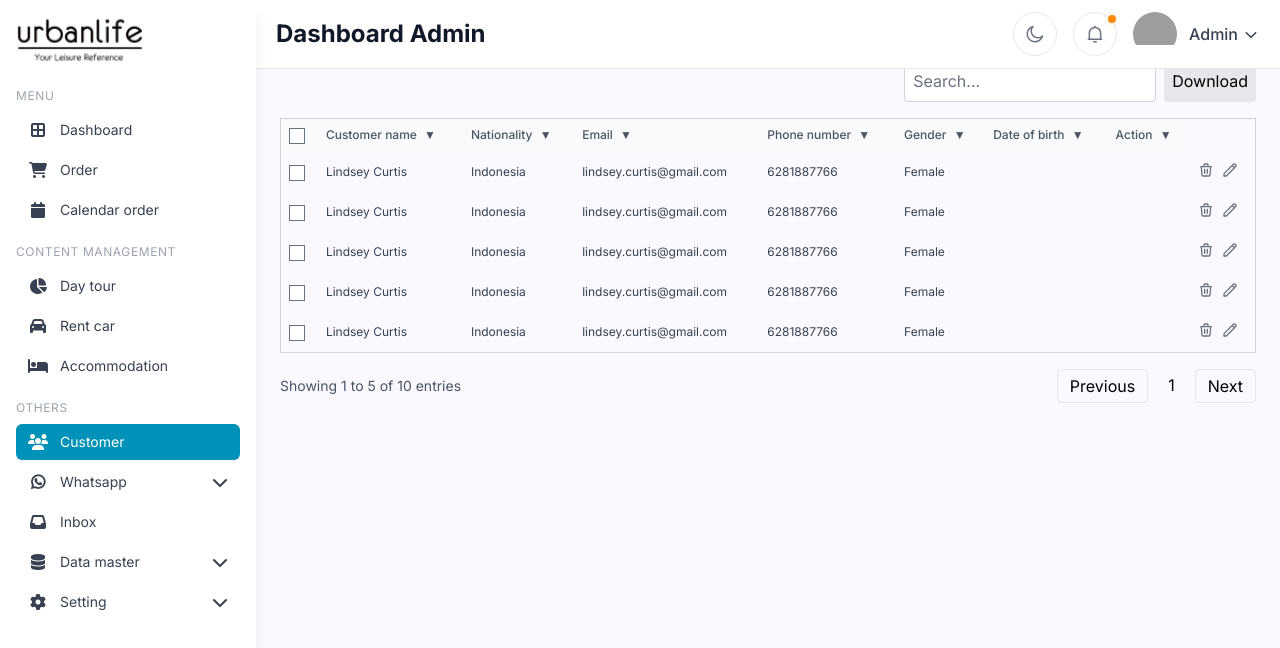
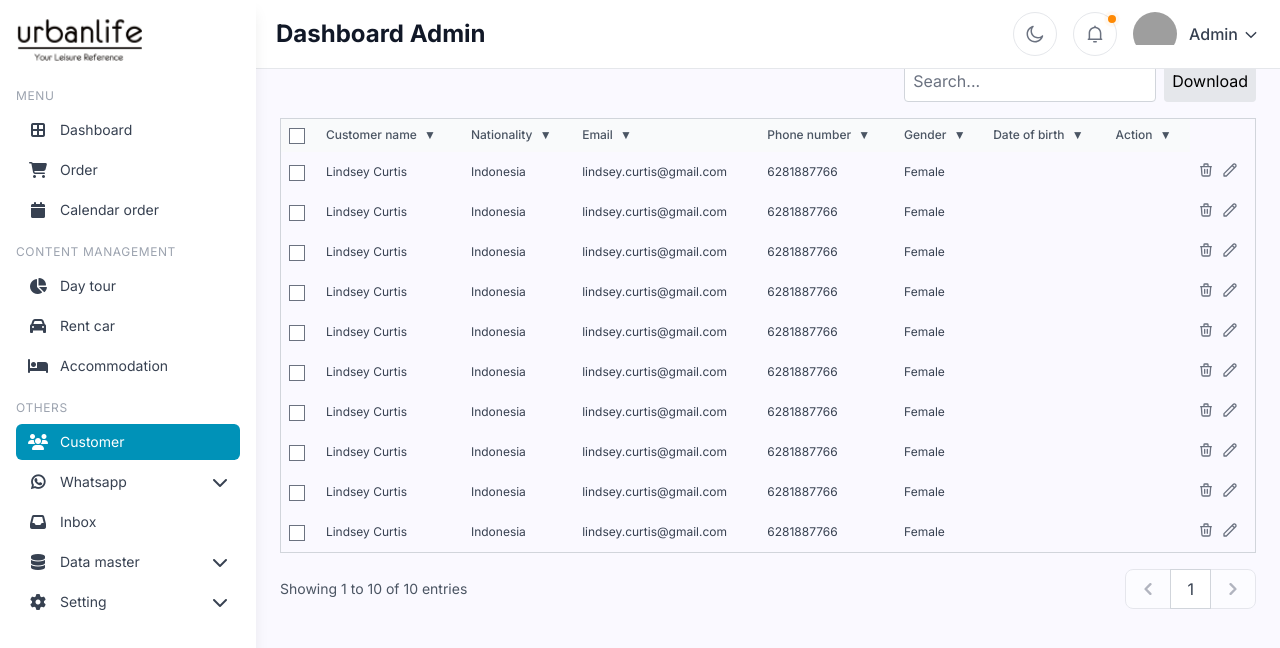
Before and after one commit to myreds12/urbanlife-frontend, a React (Vite) app in the folder urbanlife-frontend/: page /admin/customer in a window 1280 px wide. Shown: the top 648 px of the page. Built offline with nearby package versions, Linux system fonts and the light colour scheme; grey boxes are pictures that could not be loaded; a web font is replaced by a local one.

Commit message:
edit pagination customer table

```diff
--- a/urbanlife-frontend/src/components/AdminDashboard/Customer/CustomerTable.jsx
+++ b/urbanlife-frontend/src/components/AdminDashboard/Customer/CustomerTable.jsx
@@ -4,7 +4,7 @@ const CustomerTable = ({ data, columns }) => {
   const [currentPage, setCurrentPage] = useState(1);
   const [searchTerm, setSearchTerm] = useState('');
   const [selectedRows, setSelectedRows] = useState([]);
-  const rowsPerPage = 5;
+  const rowsPerPage = 10;
 
   // Filter data berdasarkan search
   const filteredData = data.filter((row) =>
@@ -105,23 +105,63 @@ const CustomerTable = ({ data, columns }) => {
           </tbody>
         </table>
       </div>
+
+      {/* pagination */}
       <div className="flex justify-between items-center mt-4">
-        <span className="text-sm text-gray-600">Showing {indexOfFirstRow + 1} to {Math.min(indexOfLastRow, filteredData.length)} of {filteredData.length} entries</span>
-        <div className="flex space-x-2">
+        <span className="text-sm text-gray-600">
+          Showing {indexOfFirstRow + 1} to {Math.min(indexOfLastRow, filteredData.length)} of {filteredData.length} entries
+        </span>
+        <div className="flex items-center -space-x-px">
           <button
-            className="px-3 py-1 border rounded"
+            className={`flex items-center justify-center px-4 h-10 ms-0 leading-tight text-gray-500 bg-white border border-e-0 border-gray-300 rounded-s-lg hover:bg-gray-100 hover:text-gray-700 disabled:opacity-50 disabled:cursor-not-allowed ${
+              currentPage === 1 ? 'disabled' : ''
+            }`}
             onClick={() => setCurrentPage((prev) => Math.max(prev - 1, 1))}
             disabled={currentPage === 1}
           >
-            Previous
+            <span className="sr-only">Previous</span>
+            <svg
+              className="w-3 h-3 rtl:rotate-180"
+              aria-hidden="true"
+              xmlns="http://www.w3.org/2000/svg"
+              fill="none"
+              viewBox="0 0 6 10"
+            >
+              <path
+                stroke="currentColor"
+                strokeLinecap="round"
+                strokeLinejoin="round"
+                strokeWidth="2"
+                d="M5 1 1 5l4 4"
+              />
+            </svg>
           </button>
-          <span className="px-3 py-1">{currentPage}</span>
+          <span className="flex items-center justify-center px-4 h-10 leading-tight text-gray-700 bg-white border border-gray-300">
+            {currentPage}
+          </span>
           <button
-            className="px-3 py-1 border rounded"
+            className={`flex items-center justify-center px-4 h-10 leading-tight text-gray-500 bg-white border border-gray-300 rounded-e-lg hover:bg-gray-100 hover:text-gray-700 disabled:opacity-50 disabled:cursor-not-allowed ${
+              currentPage === totalPages ? 'disabled' : ''
+            }`}
             onClick={() => setCurrentPage((prev) => Math.min(prev + 1, totalPages))}
             disabled={currentPage === totalPages}
           >
-            Next
+            <span className="sr-only">Next</span>
+            <svg
+              className="w-3 h-3 rtl:rotate-180"
+              aria-hidden="true"
+              xmlns="http://www.w3.org/2000/svg"
+              fill="none"
+              viewBox="0 0 6 10"
+            >
+              <path
+                stroke="currentColor"
+                strokeLinecap="round"
+                strokeLinejoin="round"
+                strokeWidth="2"
+                d="m1 9 4-4-4-4"
+              />
+            </svg>
           </button>
         </div>
       </div>
```
